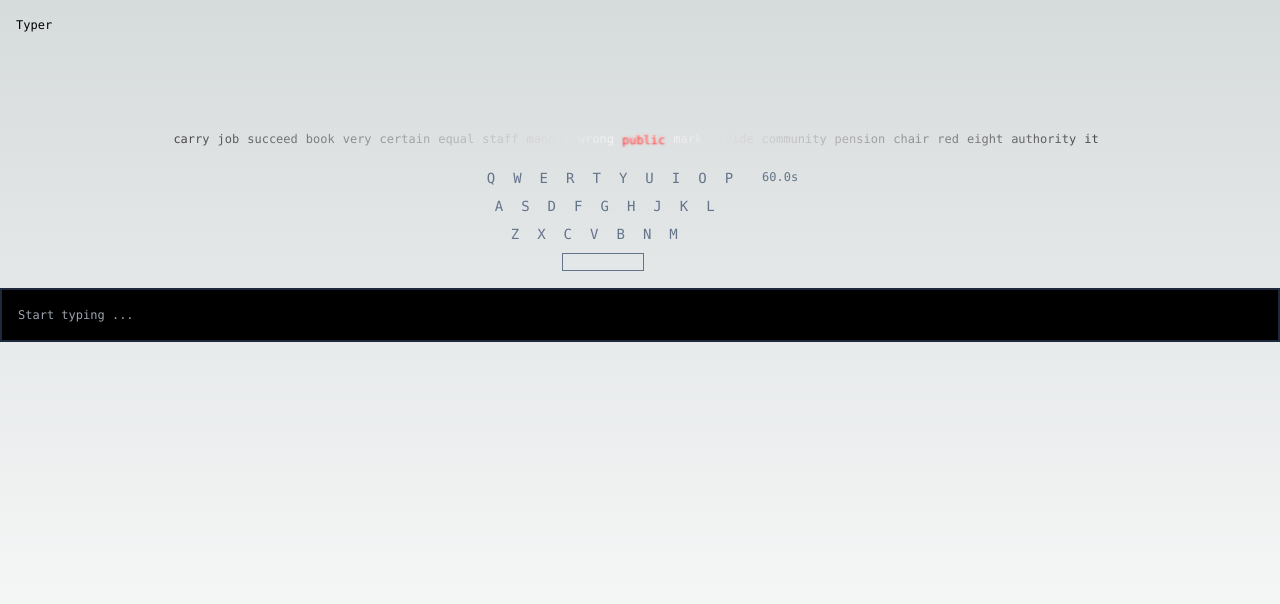
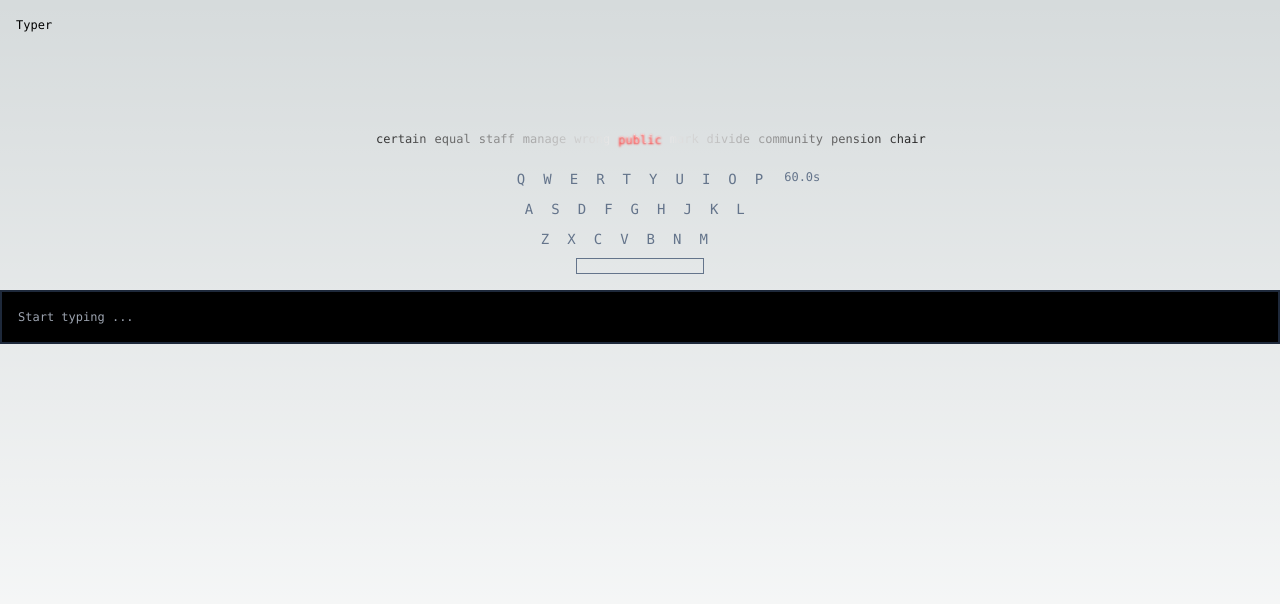
Before and after one commit to maxpaj/typer, a Next.js app: page / in a window 1280 px wide. Shown: the top 604 px of the page. Built offline with nearby package versions, Linux system fonts and the light colour scheme.

Commit message:
chore: center page

```diff
--- a/package.json
+++ b/package.json
@@ -20,6 +20,7 @@
     "postcss": "8.4.24",
     "react": "18.2.0",
     "react-dom": "18.2.0",
+    "sass": "^1.63.6",
     "tailwindcss": "3.3.2",
     "typescript": "5.1.6"
   },
--- a/src/app/globals.css
+++ b/src/app/globals.scss
@@ -36,9 +36,25 @@ body {
 }
 
 .words {
-  background: linear-gradient(to right, black, white, black);
+  background: linear-gradient(to right, black 25%, white 50%, black 75%);
   background-clip: text;
   -webkit-text-fill-color: transparent;
+
+  display: flex;
+  justify-content: space-between;
+
+  div {
+    &:first-child,
+    &:last-child {
+      display: flex;
+      flex-grow: 1;
+      flex-basis: 0;
+    }
+
+    &:first-child {
+      justify-content: right;
+    }
+  }
 }
 
 @keyframes highlight {
--- a/src/app/layout.tsx
+++ b/src/app/layout.tsx
@@ -1,4 +1,4 @@
-import "./globals.css";
+import "./globals.scss";
 import { Inter } from "next/font/google";
 
 const inter = Inter({ subsets: ["latin"] });
--- a/src/components/Keyboard.tsx
+++ b/src/components/Keyboard.tsx
@@ -11,7 +11,7 @@ export function KeyboardLayout({ highlight }: KeyboardLayoutProps) {
           onAnimationEnd={() => {
             console.log("ended");
           }}
-          className="me-2 border px-1 rounded-sm highlight"
+          className="border px-1 rounded-sm highlight"
         >
           {char.toUpperCase()}
         </span>
@@ -21,7 +21,7 @@ export function KeyboardLayout({ highlight }: KeyboardLayoutProps) {
     return (
       <span
         key={char}
-        className="me-2 border border-transparent px-1 rounded-sm text-slate-500"
+        className="border border-transparent px-1 rounded-sm text-slate-500"
       >
         {char.toUpperCase()}
       </span>
@@ -30,26 +30,26 @@ export function KeyboardLayout({ highlight }: KeyboardLayoutProps) {
 
   return (
     <div className="text-sm">
-      <div>
+      <div className="flex gap-2">
         {["q", "w", "e", "r", "t", "y", "u", "i", "o", "p"].map((char) =>
           renderKeyboardCharacter(char, highlight)
         )}
       </div>
-      <div className="mx-2 my-2">
+      <div className="mx-2 my-2 flex gap-2">
         {["a", "s", "d", "f", "g", "h", "j", "k", "l"].map((char) =>
           renderKeyboardCharacter(char, highlight)
         )}
       </div>
-      <div className="mx-6 my-2">
+      <div className="mx-6 my-2 flex gap-2">
         {["z", "x", "c", "v", "b", "n", "m"].map((char) =>
           renderKeyboardCharacter(char, highlight)
         )}
       </div>
 
       {highlight === "␣" ? (
-        <span className="mx-20 px-10 border border-red-500"></span>
+        <div className="mx-auto px-10 border border-red-500 w-1/2 h-4"></div>
       ) : (
-        <span className="mx-20 px-10 border border-slate-500"></span>
+        <div className="mx-auto px-10 border border-slate-500 w-1/2 h-4"></div>
       )}
     </div>
   );
--- a/src/components/Typer.tsx
+++ b/src/components/Typer.tsx
@@ -17,6 +17,8 @@ const FONT_SIZE =
 const TIME_LIMIT = 60;
 const CHAR_WIDTH = FONT_SIZE / 2;
 const START_WORD_INDEX = 10;
+const WORDS_AHEAD = 5;
+const WORDS_BEHIND = 5;
 
 type TyperProps = {
   words: string[];
@@ -155,7 +157,7 @@ export function Typer({ words }: TyperProps) {
 
   const renderWord = (word: string, current: boolean = false) => {
     return current ? (
-      <span className="me-2" key={word}>
+      <span key={word}>
         {word.split("").map((char, index) => {
           const isCorrectChar =
             incorrectCharIndex > index || incorrectCharIndex == -1;
@@ -178,7 +180,7 @@ export function Typer({ words }: TyperProps) {
         })}
       </span>
     ) : (
-      <span key={word} className="me-2 text-slate-400">
+      <span key={word} className="text-slate-400">
         {word}
       </span>
     );
@@ -188,20 +190,20 @@ export function Typer({ words }: TyperProps) {
     const _ = getScrollX();
 
     return (
-      <div className="overflow-hidden mb-5 words text-white flex justify-center">
-        <div>
+      <div className="mb-5 words">
+        <div className="gap-2">
           {words
-            .slice(targetWordIndex - 10, targetWordIndex)
+            .slice(targetWordIndex - WORDS_BEHIND, targetWordIndex)
             .map((w) => renderWord(w, false))}
         </div>
-        <div>
+        <div className="mx-2">
           {words
             .slice(targetWordIndex, targetWordIndex + 1)
             .map((w) => renderWord(w, true))}
         </div>
-        <div>
+        <div className="gap-2">
           {words
-            .slice(targetWordIndex + 1, targetWordIndex + 10)
+            .slice(targetWordIndex + 1, targetWordIndex + WORDS_AHEAD + 1)
             .map((w) => renderWord(w, false))}
         </div>
       </div>
@@ -212,10 +214,12 @@ export function Typer({ words }: TyperProps) {
     <div className="font-mono">
       {renderWords()}
 
-      <div className="flex justify-center mb-4 gap-4">
+      <div className="flex justify-between mb-4 gap-4">
+        <p className="basis-0 flex-grow"></p>
+
         <KeyboardLayout highlight={typedRaw.slice(-1)} />
 
-        <p className="text-slate-500">
+        <p className="basis-0 flex-grow text-slate-500">
           {(TIME_LIMIT - getElapsedMilliseconds() / 1000).toFixed(1)}s
         </p>
       </div>
```
Also changed, not shown: 1 other file (tests, documents, lock files or other folders).
